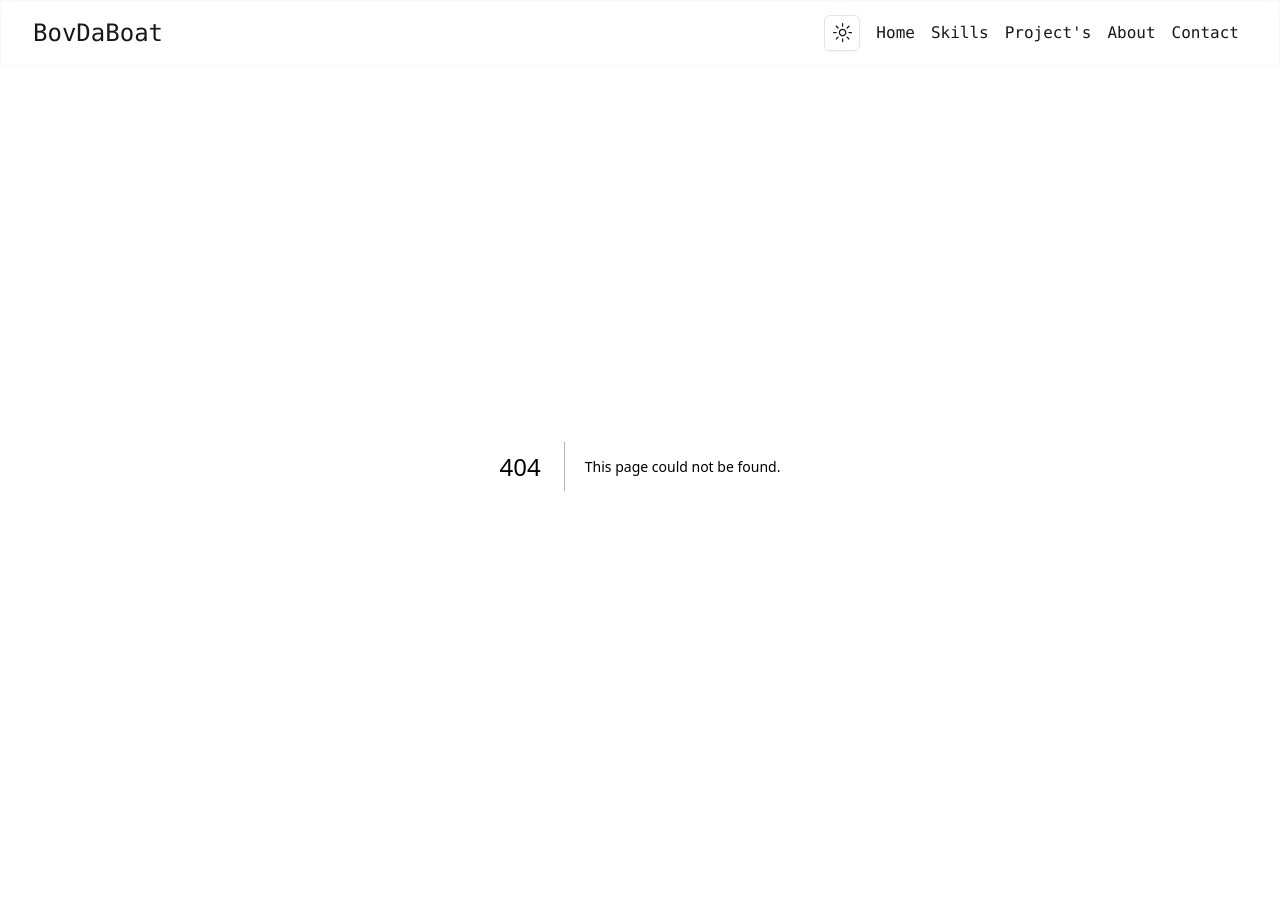
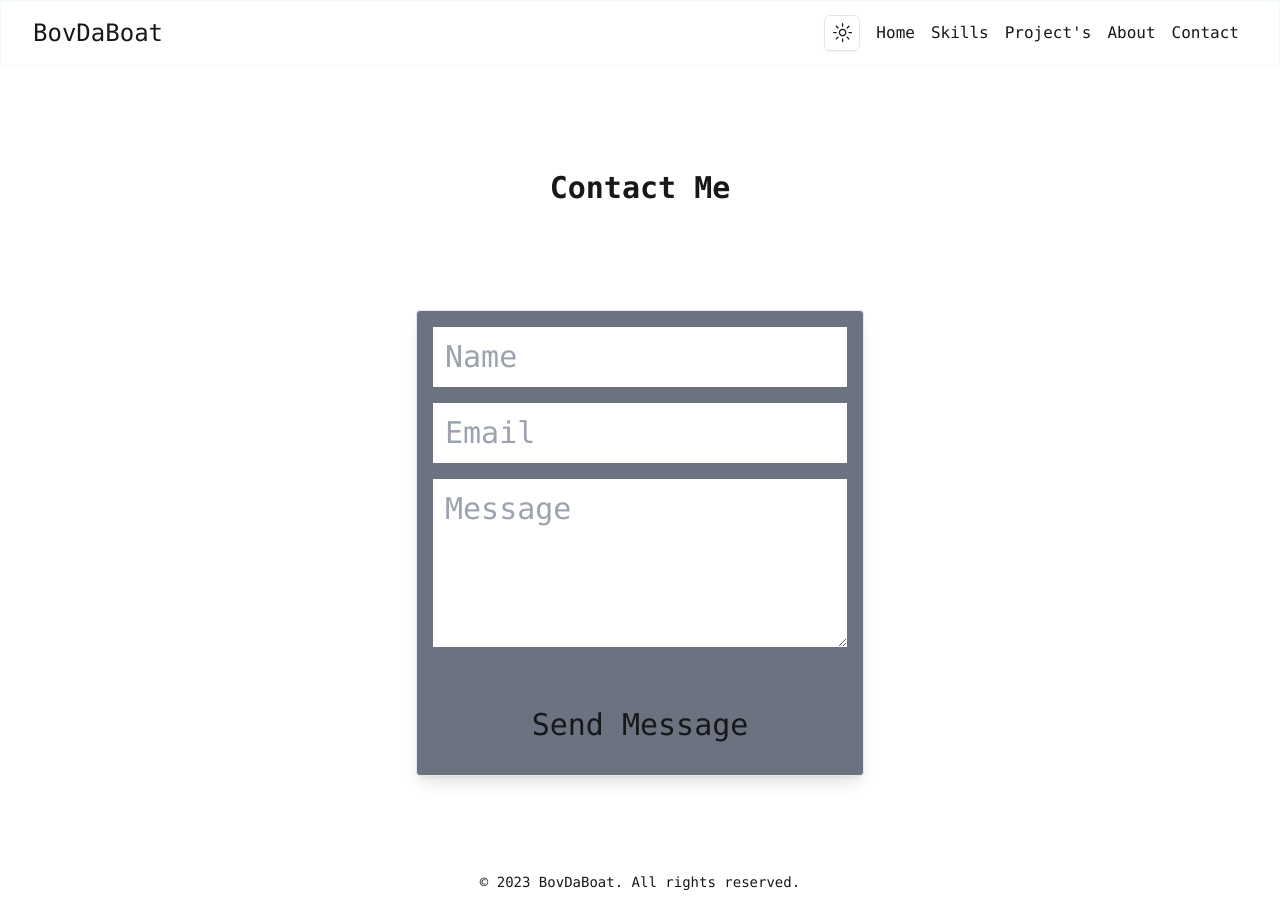
Before and after one commit to Bovdaboat/porfoliov-next-typescript, a Next.js app: page /Contact in a window 1280 px wide. Before the commit this address had no page. Before the commit the page ends 866 px from the top, so only its background shows below. Built offline with nearby package versions, Linux system fonts and the light colour scheme.

Commit message:
going to update and work on when im am finishe doirng abother project

```diff
--- /dev/null
+++ b/src/app/AboutMe/page.tsx
@@ -0,0 +1,28 @@
+const AboutMe : React.FC = () => {
+    return(
+
+            <div id="AboutMe" className="max-w-screen-xl mx-auto px-4 py-8 sm:px-6 lg:px-8">
+                <div className="grid md:grid-cols-2 gap-8 items-center">
+                    {/* Text Content */}
+                    <div className="md:order-1 pt-20">
+                        <h1 className="text-4xl sm:text-5xl lg:text-6xl font-extrabold tracking-tight leading-tight text-primary mb-4 pb-10">
+                            About Me
+                        </h1>
+                        <div className="bg-white rounded-xl p-4 font-mono">
+                            <p className="text-black text-lg mb-6">
+                                I have a strong passion for crafting clean code and designing user-friendly web experiences.
+                                Beyond the realm of coding, I hold a deep appreciation for cherished moments with my loved ones, which includes spending quality time with my adorable dogs. Let's collaborate to bring life to engaging web projects and transform our creative ideas into reality.
+                            </p>
+                        </div>
+                    </div>
+
+                    {/* Image */}
+                    <div className="md:order-2 pt-20">
+                        <img src="/Images/pugs.jpeg" alt="pugs" className="w-full h-auto rounded-md" />
+                    </div>
+                </div>
+            </div>
+        );
+    };
+
+    export default AboutMe;
--- /dev/null
+++ b/src/app/Contact/page.tsx
@@ -0,0 +1,54 @@
+const Contact: React.FC = () => {
+    return(
+        <div id="Contact" className=" h-screen text-primary text-3xl font-mono p-6 pt-20">
+            <div className="flex justify-center p-6 font-bold text-primary">
+                Contact Me
+            </div>
+            <h1 className="font-mono text-xl m-3 text-primary mt-20">
+                {/* Add any additional content here */}
+            </h1>
+            <div className="">
+            <form
+                action="https://formsubmit.co/b2d2feb8ead734c989509b99352b3205"
+                method="POST"
+                className="max-w-md mx-auto mt-5 p-4 border rounded shadow-lg bg-gray-500"
+            >
+                <input
+                    className="input input-bordered input-lg w-full p-3 mb-4"
+                    type="text"
+                    placeholder="Name"
+                    name="name"
+                    required
+                    maxLength={100}
+                />
+                <input
+                    className="input input-bordered input-lg w-full p-3 mb-4"
+                    type="email"
+                    placeholder="Email"
+                    name="email"
+                    required
+                    pattern="[A-Z0-9._%+-]+@[A-Z0-9.-]+\.[A-Z]{2,}"
+                />
+                <textarea
+                    className="input input-bordered input-lg w-full p-3 mb-4"
+                    placeholder="Message"
+                    rows={4}
+                    name="message"
+                    required
+                    maxLength={2000}
+                ></textarea>
+                <button type="submit" className="btn w-full p-4 mt-5 text-primary">
+                    Send Message
+                </button>
+            </form>
+                <footer className=" text-primary py-4 mt-20">
+                    <div className="container mx-auto text-center">
+                        <p className="text-sm">&copy; {new Date().getFullYear()} BovDaBoat. All rights reserved.</p>
+                    </div>
+                </footer>
+            </div>
+        </div>
+        );
+    };
+
+    export default Contact
--- a/src/app/Skills/page.tsx
+++ b/src/app/Skills/page.tsx
@@ -5,7 +5,7 @@ const Skills: React.FC = () => {
                 <div className="container mx-auto px-4 flex justify-center pt-20">
                     <div className="w-2/3">
                         <h1 className="text-4xl font-bold mb-6 text-center">Skills</h1>
-                        <div className="rounded-lg bg-base-200 dark:bg-white light:bg-base-200 text-black p-4 pt-10
+                        <div className="rounded-lg bg-base-200 dark:bg-white light:bg-base-200 text-black p-4 pt-8 mt-20
                         shadow-md dark:shadow-lg ">
                             <div className="mb-6">
                                 <h2 className="text-2xl font-semibold mb-2">Languages</h2>
@@ -50,6 +50,10 @@ const Skills: React.FC = () => {
                                         <img src="/Icons/hardhat.svg" alt="Astro icon" className="w-6 h-6 mr-2 inline" />
                                         Hardhat
                                     </li>
+                                    <li className="mb-3">
+
+                                        Shadcn/UI
+                                    </li>
                                 </ul>
                             </div>
                         </div>
--- a/src/app/page.tsx
+++ b/src/app/page.tsx
@@ -2,6 +2,8 @@ import Image from 'next/image'
 import Landing from "@/app/Landing/page";
 import Skills from "@/app/Skills/page";
 import Projects from "@/app/Projects/page";
+import AboutMe from "@/app/AboutMe/page";
+import Contact from "@/app/Contact/page";
 
 export default function Home() {
   return (
@@ -15,6 +17,12 @@ export default function Home() {
         <div>
             <Projects  />
         </div>
+        <div>
+            <AboutMe />
+        </div>
+        <div>
+            <Contact />
+        </div>
     </main>
   )
 }
--- a/src/components/Navbar.tsx
+++ b/src/components/Navbar.tsx
@@ -30,13 +30,13 @@ const Navbar: React.FC = () => {
                         <Link  href="/Skills" className="">
                             Skills
                         </Link>
-                        <Link  href="/projects" className="">
+                        <Link  href="/Projects" className="">
                             Project's
                         </Link>
-                        <Link  href="/about" className="">
+                        <Link  href="/AboutMe" className="">
                             About
                         </Link>
-                        <Link  href="/contact" className="">
+                        <Link  href="/Contact" className="">
                             Contact
                         </Link>
                     </div>
```
